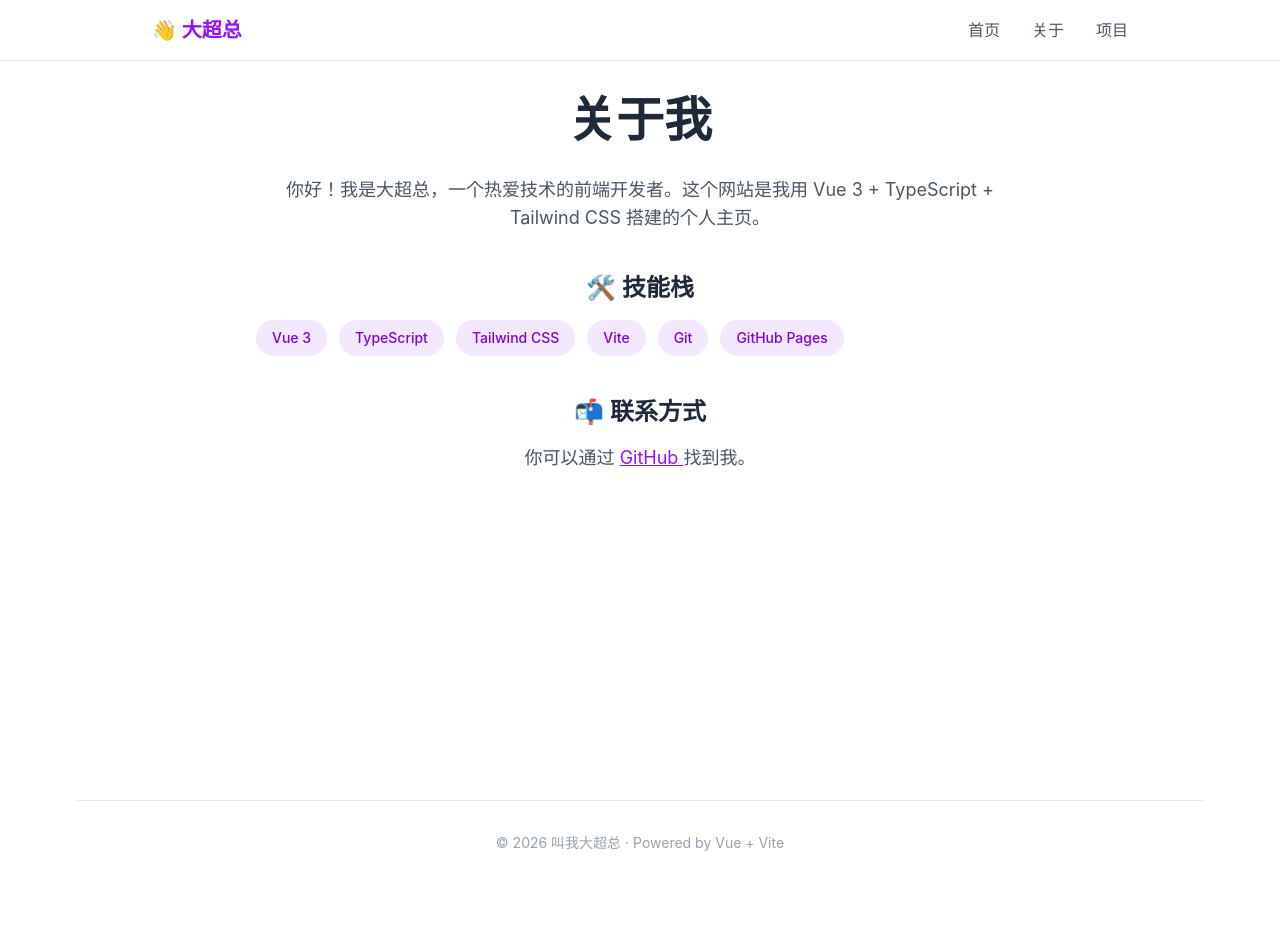
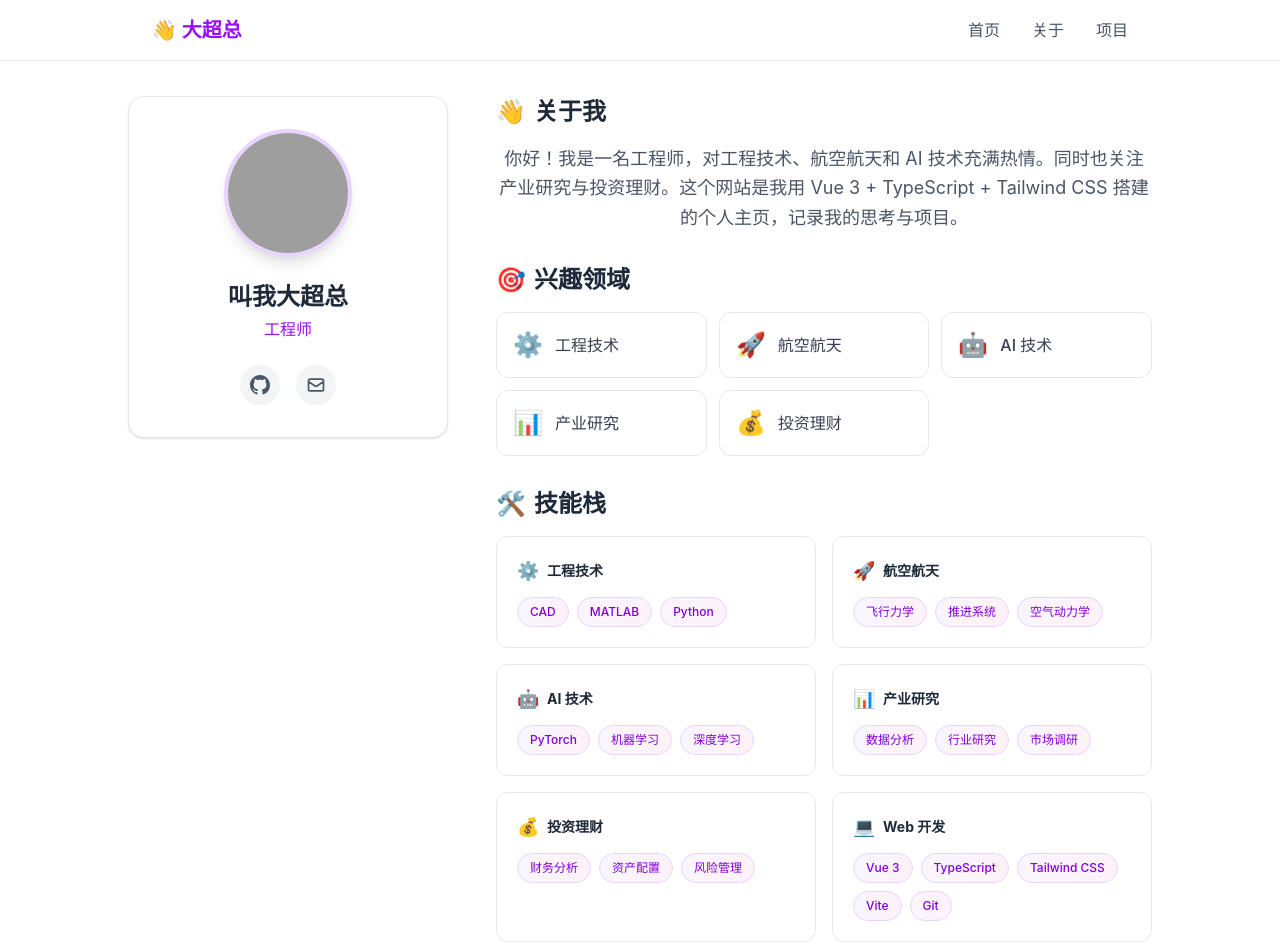
Before and after one commit to ShadowPaladinChao/shadowpaladinchao.github.io, a Vue app: page /about in a window 1280 px wide. Shown: the top 952 px of the page. Before the commit the page ends 885 px from the top, so only its background shows below. Built offline with nearby package versions, Linux system fonts and the light colour scheme; grey boxes are pictures that could not be loaded.

Commit message:
feat: 更新关于页面 - 头像、分组技能栈

```diff
--- a/src/pages/About.vue
+++ b/src/pages/About.vue
@@ -1,38 +1,150 @@
 <script setup lang="ts">
-const skills = ['Vue 3', 'TypeScript', 'Tailwind CSS', 'Vite', 'Git', 'GitHub Pages']
+const interests = [
+  { emoji: '⚙️', name: '工程技术' },
+  { emoji: '🚀', name: '航空航天' },
+  { emoji: '🤖', name: 'AI 技术' },
+  { emoji: '📊', name: '产业研究' },
+  { emoji: '💰', name: '投资理财' },
+]
+
+const skillGroups = [
+  {
+    icon: '⚙️', title: '工程技术',
+    skills: ['CAD', 'MATLAB', 'Python'],
+  },
+  {
+    icon: '🚀', title: '航空航天',
+    skills: ['飞行力学', '推进系统', '空气动力学'],
+  },
+  {
+    icon: '🤖', title: 'AI 技术',
+    skills: ['PyTorch', '机器学习', '深度学习'],
+  },
+  {
+    icon: '📊', title: '产业研究',
+    skills: ['数据分析', '行业研究', '市场调研'],
+  },
+  {
+    icon: '💰', title: '投资理财',
+    skills: ['财务分析', '资产配置', '风险管理'],
+  },
+  {
+    icon: '💻', title: 'Web 开发',
+    skills: ['Vue 3', 'TypeScript', 'Tailwind CSS', 'Vite', 'Git'],
+  },
+]
 </script>
 
 <template>
   <div class="min-h-screen pt-24 pb-16 px-6">
-    <div class="max-w-3xl mx-auto">
-      <h1 class="text-4xl sm:text-5xl font-bold text-gray-800 mb-8">
-        关于我
-      </h1>
+    <div class="max-w-5xl mx-auto">
+      <!-- 左右布局 -->
+      <div class="flex flex-col md:flex-row gap-12">
 
-      <div class="prose prose-lg text-gray-600">
-        <p class="text-lg mb-6">
-          你好！我是大超总，一个热爱技术的前端开发者。这个网站是我用 Vue 3 + TypeScript + Tailwind CSS 搭建的个人主页。
-        </p>
+        <!-- 左侧：个人信息卡片 -->
+        <div class="md:w-80 shrink-0">
+          <div class="sticky top-24 bg-white rounded-2xl border border-gray-200 p-8 text-center shadow-sm">
+            <!-- 头像 -->
+            <img
+              src="https://github.com/shadowpaladinchao.png"
+              alt="头像"
+              class="w-32 h-32 mx-auto mb-6 rounded-full shadow-lg object-cover border-4 border-purple-200"
+            />
 
-        <h2 class="text-2xl font-semibold text-gray-800 mt-10 mb-4">🛠️ 技能栈</h2>
-        <div class="flex flex-wrap gap-3">
-          <span
-            v-for="skill in skills"
-            :key="skill"
-            class="px-4 py-2 bg-purple-100 text-purple-700 rounded-full text-sm font-medium"
-          >
-            {{ skill }}
-          </span>
+            <h2 class="text-2xl font-bold text-gray-800 mb-1">叫我大超总</h2>
+            <p class="text-purple-600 font-medium mb-6">工程师</p>
+
+            <!-- 社交链接 -->
+            <div class="flex justify-center gap-4">
+              <a href="https://github.com/shadowpaladinchao" target="_blank"
+                class="w-10 h-10 rounded-full bg-gray-100 hover:bg-gray-800 hover:text-white flex items-center justify-center transition-colors text-gray-600">
+                <svg class="w-5 h-5" fill="currentColor" viewBox="0 0 24 24">
+                  <path d="M12 0C5.37 0 0 5.37 0 12c0 5.31 3.435 9.795 8.205 11.385.6.105.825-.255.825-.57 0-.285-.015-1.23-.015-2.235-3.015.555-3.795-.735-4.035-1.41-.135-.345-.72-1.41-1.23-1.695-.42-.225-1.02-.78-.015-.795.945-.015 1.62.87 1.845 1.23 1.08 1.815 2.805 1.305 3.495.99.105-.78.42-1.305.765-1.605-2.67-.3-5.46-1.335-5.46-5.925 0-1.305.465-2.385 1.23-3.225-.12-.3-.54-1.53.12-3.18 0 0 1.005-.315 3.3 1.23.96-.27 1.98-.405 3-.405s2.04.135 3 .405c2.295-1.56 3.3-1.23 3.3-1.23.66 1.65.24 2.88.12 3.18.765.84 1.23 1.905 1.23 3.225 0 4.605-2.805 5.625-5.475 5.925.435.375.81 1.095.81 2.22 0 1.605-.015 2.895-.015 3.3 0 .315.225.69.825.57A12.02 12.02 0 0024 12c0-6.63-5.37-12-12-12z"/>
+                </svg>
+              </a>
+              <a href="mailto:thuyaochao@gmail.com"
+                class="w-10 h-10 rounded-full bg-gray-100 hover:bg-purple-500 hover:text-white flex items-center justify-center transition-colors text-gray-600">
+                <svg class="w-5 h-5" fill="none" stroke="currentColor" viewBox="0 0 24 24">
+                  <path stroke-linecap="round" stroke-linejoin="round" stroke-width="2" d="M3 8l7.89 5.26a2 2 0 002.22 0L21 8M5 19h14a2 2 0 002-2V7a2 2 0 00-2-2H5a2 2 0 00-2 2v10a2 2 0 002 2z"/>
+                </svg>
+              </a>
+            </div>
+          </div>
         </div>
 
-        <h2 class="text-2xl font-semibold text-gray-800 mt-10 mb-4">📬 联系方式</h2>
-        <p class="text-lg">
-          你可以通过
-          <a href="https://github.com/shadowpaladinchao" target="_blank" class="text-purple-600 hover:text-purple-800 underline">
-            GitHub
-          </a>
-          找到我。
-        </p>
+        <!-- 右侧：详细信息 -->
+        <div class="flex-1 space-y-8">
+
+          <!-- 关于我 -->
+          <section>
+            <h3 class="text-2xl font-bold text-gray-800 mb-4 flex items-center gap-2">
+              <span>👋</span> 关于我
+            </h3>
+            <p class="text-gray-600 leading-relaxed text-lg">
+              你好！我是一名工程师，对工程技术、航空航天和 AI 技术充满热情。同时也关注产业研究与投资理财。这个网站是我用 Vue 3 + TypeScript + Tailwind CSS 搭建的个人主页，记录我的思考与项目。
+            </p>
+          </section>
+
+          <!-- 兴趣领域 -->
+          <section>
+            <h3 class="text-2xl font-bold text-gray-800 mb-4 flex items-center gap-2">
+              <span>🎯</span> 兴趣领域
+            </h3>
+            <div class="grid grid-cols-2 sm:grid-cols-3 gap-3">
+              <div v-for="item in interests" :key="item.name"
+                class="flex items-center gap-3 p-4 rounded-xl border border-gray-200 hover:border-purple-300 hover:shadow-md transition-all bg-white">
+                <span class="text-2xl">{{ item.emoji }}</span>
+                <span class="text-gray-700 font-medium">{{ item.name }}</span>
+              </div>
+            </div>
+          </section>
+
+          <!-- 技能栈 -->
+          <section>
+            <h3 class="text-2xl font-bold text-gray-800 mb-4 flex items-center gap-2">
+              <span>🛠️</span> 技能栈
+            </h3>
+            <div class="grid sm:grid-cols-2 gap-4">
+              <div v-for="group in skillGroups" :key="group.title"
+                class="p-5 rounded-xl border border-gray-200 bg-white hover:shadow-md transition-shadow">
+                <h4 class="text-sm font-bold text-gray-800 mb-3 flex items-center gap-2">
+                  <span class="text-lg">{{ group.icon }}</span>
+                  {{ group.title }}
+                </h4>
+                <div class="flex flex-wrap gap-2">
+                  <span v-for="skill in group.skills" :key="skill"
+                    class="px-3 py-1.5 bg-gradient-to-r from-purple-50 to-pink-50 text-purple-700 rounded-full text-xs font-medium border border-purple-200">
+                    {{ skill }}
+                  </span>
+                </div>
+              </div>
+            </div>
+          </section>
+
+          <!-- 联系方式 -->
+          <section>
+            <h3 class="text-2xl font-bold text-gray-800 mb-4 flex items-center gap-2">
+              <span>📬</span> 联系方式
+            </h3>
+            <div class="flex flex-wrap gap-4">
+              <a href="https://github.com/shadowpaladinchao" target="_blank"
+                class="inline-flex items-center gap-2 px-5 py-3 bg-gray-800 text-white rounded-xl hover:bg-gray-700 transition-colors">
+                <svg class="w-5 h-5" fill="currentColor" viewBox="0 0 24 24">
+                  <path d="M12 0C5.37 0 0 5.37 0 12c0 5.31 3.435 9.795 8.205 11.385.6.105.825-.255.825-.57 0-.285-.015-1.23-.015-2.235-3.015.555-3.795-.735-4.035-1.41-.135-.345-.72-1.41-1.23-1.695-.42-.225-1.02-.78-.015-.795.945-.015 1.62.87 1.845 1.23 1.08 1.815 2.805 1.305 3.495.99.105-.78.42-1.305.765-1.605-2.67-.3-5.46-1.335-5.46-5.925 0-1.305.465-2.385 1.23-3.225-.12-.3-.54-1.53.12-3.18 0 0 1.005-.315 3.3 1.23.96-.27 1.98-.405 3-.405s2.04.135 3 .405c2.295-1.56 3.3-1.23 3.3-1.23.66 1.65.24 2.88.12 3.18.765.84 1.23 1.905 1.23 3.225 0 4.605-2.805 5.625-5.475 5.925.435.375.81 1.095.81 2.22 0 1.605-.015 2.895-.015 3.3 0 .315.225.69.825.57A12.02 12.02 0 0024 12c0-6.63-5.37-12-12-12z"/>
+                </svg>
+                GitHub
+              </a>
+              <a href="mailto:thuyaochao@gmail.com"
+                class="inline-flex items-center gap-2 px-5 py-3 bg-purple-600 text-white rounded-xl hover:bg-purple-500 transition-colors">
+                <svg class="w-5 h-5" fill="none" stroke="currentColor" viewBox="0 0 24 24">
+                  <path stroke-linecap="round" stroke-linejoin="round" stroke-width="2" d="M3 8l7.89 5.26a2 2 0 002.22 0L21 8M5 19h14a2 2 0 002-2V7a2 2 0 00-2-2H5a2 2 0 00-2 2v10a2 2 0 002 2z"/>
+                </svg>
+                thuyaochao@gmail.com
+              </a>
+            </div>
+          </section>
+
+        </div>
       </div>
     </div>
   </div>
```
